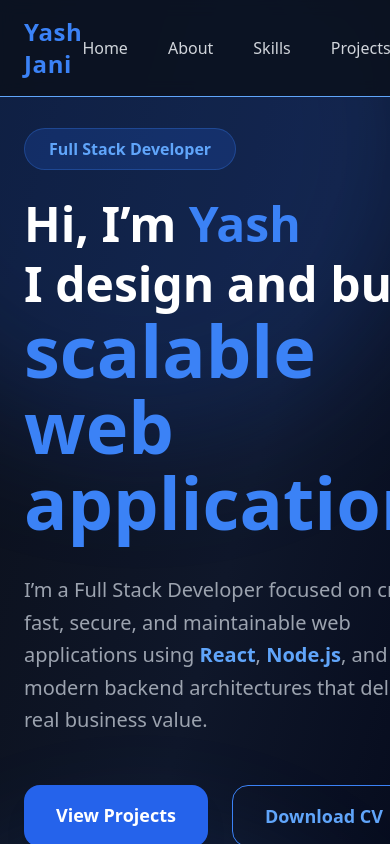
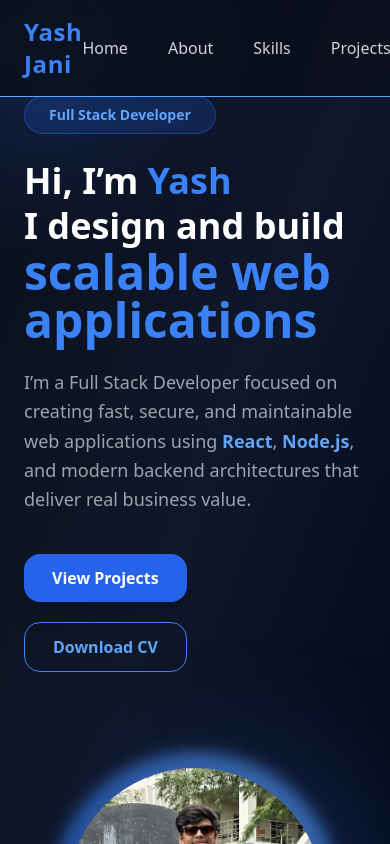
Before and after one commit to Janiyash/Yash-Portfolio, a React (Vite) app: page / in a window 390 px wide. Shown: the top 844 px of the page. Built offline with nearby package versions, Linux system fonts and the light colour scheme.

Commit message:
Initial commit - Portfolio website

```diff
--- a/src/components/Hero.jsx
+++ b/src/components/Hero.jsx
@@ -3,14 +3,29 @@ import Profile from "../assets/profile.jpeg";
 
 export default function Hero() {
   return (
-    <section  id="home"className="relative min-h-screen flex items-center pt-32 overflow-hidden
-      bg-gradient-to-br from-[#0B0F19] via-[#0F172A] to-[#020617]">
+    <section
+      id="home"
+      className="
+        relative min-h-screen flex items-center pt-24 md:pt-32 overflow-hidden
+        bg-gradient-to-br from-[#0B0F19] via-[#0F172A] to-[#020617]
+      "
+    >
+      {/* ELECTRIC BLUE GLOWS (RESPONSIVE) */}
+      <div className="
+        absolute -top-32 -left-32
+        w-[300px] h-[300px]
+        md:w-[600px] md:h-[600px]
+        bg-blue-600/20 rounded-full blur-3xl
+      "></div>
 
-      {/* ELECTRIC BLUE GLOWS */}
-      <div className="absolute -top-40 -left-40 w-[600px] h-[600px] bg-blue-600/20 rounded-full blur-3xl"></div>
-      <div className="absolute bottom-0 right-0 w-[500px] h-[500px] bg-blue-500/20 rounded-full blur-3xl"></div>
+      <div className="
+        absolute bottom-0 right-0
+        w-[260px] h-[260px]
+        md:w-[500px] md:h-[500px]
+        bg-blue-500/20 rounded-full blur-3xl
+      "></div>
 
-      <div className="relative max-w-7xl mx-auto px-6 grid md:grid-cols-2 gap-20 items-center">
+      <div className="relative max-w-7xl mx-auto px-6 grid md:grid-cols-2 gap-14 md:gap-20 items-center">
 
         {/* LEFT TEXT */}
         <motion.div
@@ -18,33 +33,51 @@ export default function Hero() {
           animate={{ opacity: 1, x: 0 }}
           transition={{ duration: 0.9 }}
         >
-          <span className="inline-block mb-6 px-6 py-2 rounded-full
+          <span className="
+            inline-block mb-6 px-6 py-2 rounded-full
             bg-blue-600/20 text-blue-400 border border-blue-500/30
-            text-base font-semibold">
+            text-sm md:text-base font-semibold
+          ">
             Full Stack Developer
           </span>
 
-          <h1 className="text-5xl md:text-6xl lg:text-6xl font-extrabold leading-tight text-white">
+          <h1 className="
+            text-4xl sm:text-5xl md:text-6xl font-extrabold
+            leading-tight text-white
+          ">
             Hi, I’m <span className="text-blue-500">Yash</span>
             <br />
-         I design and build <span className="text-blue-500 text-7xl">scalable web applications</span>
-         </h1>
+            I design and build{" "}
+            <span className="
+              text-blue-500
+              text-5xl sm:text-6xl md:text-6xl
+              block
+            ">
+              scalable web applications
+            </span>
+          </h1>
 
-         <p className="mt-8 text-xl md:text-2xl text-gray-400 max-w-2xl leading-relaxed">
-           I’m a Full Stack Developer focused on creating fast, secure, and maintainable
-           web applications using
-           <span className="text-blue-400 font-semibold"> React</span>,
-           <span className="text-blue-400 font-semibold"> Node.js</span>, and modern
-           backend architectures that deliver real business value.
-         </p>
+          <p className="
+            mt-6 md:mt-8
+            text-lg sm:text-xl md:text-2xl
+            text-gray-400 max-w-2xl leading-relaxed
+          ">
+            I’m a Full Stack Developer focused on creating fast, secure, and
+            maintainable web applications using
+            <span className="text-blue-400 font-semibold"> React</span>,
+            <span className="text-blue-400 font-semibold"> Node.js</span>, and
+            modern backend architectures that deliver real business value.
+          </p>
 
-
-          <div className="mt-12 flex flex-wrap gap-6">
+          <div className="mt-10 md:mt-12 flex flex-wrap gap-5">
             <a
               href="#projects"
-              className="bg-blue-600 text-white px-8 py-4 rounded-2xl
-              text-lg font-semibold shadow-xl
-              hover:bg-blue-700 transition"
+              className="
+                bg-blue-600 text-white px-7 py-3 md:px-8 md:py-4
+                rounded-2xl text-base md:text-lg
+                font-semibold shadow-xl
+                hover:bg-blue-700 transition
+              "
             >
               View Projects
             </a>
@@ -52,9 +85,13 @@ export default function Hero() {
             <a
               href="/Resume.pdf"
               download="Yash_Jani_Resume.pdf"
-              className="border border-blue-500 text-blue-400
-              px-8 py-4 rounded-2xl text-lg font-semibold
-              hover:bg-blue-600 hover:text-white transition"
+              className="
+                border border-blue-500 text-blue-400
+                px-7 py-3 md:px-8 md:py-4
+                rounded-2xl text-base md:text-lg
+                font-semibold
+                hover:bg-blue-600 hover:text-white transition
+              "
             >
               Download CV
             </a>
@@ -66,22 +103,29 @@ export default function Hero() {
           initial={{ opacity: 0, x: 80 }}
           animate={{ opacity: 1, x: 0 }}
           transition={{ duration: 0.9 }}
-          className="flex justify-center"
+          className="flex justify-center mt-10 md:mt-0"
         >
           <div className="relative group">
             {/* GLOW RING */}
-            <div className="absolute -inset-4 rounded-full
+            <div className="
+              absolute -inset-4 rounded-full
               bg-gradient-to-tr from-blue-600 via-blue-500 to-blue-400
               opacity-60 group-hover:opacity-100
-              blur transition duration-500"></div>
+              blur transition duration-500
+            "></div>
 
             <img
               src={Profile}
               alt="Profile"
-              className="relative w-100 h-100 md:w-98 md:h-98
-              object-cover rounded-full shadow-2xl
-              transform transition-all duration-500
-              group-hover:scale-105"
+              className="
+                relative
+                w-64 h-64
+                sm:w-72 sm:h-72
+                md:w-96 md:h-96
+                object-cover rounded-full shadow-2xl
+                transform transition-all duration-500
+                group-hover:scale-105
+              "
             />
           </div>
         </motion.div>
```
